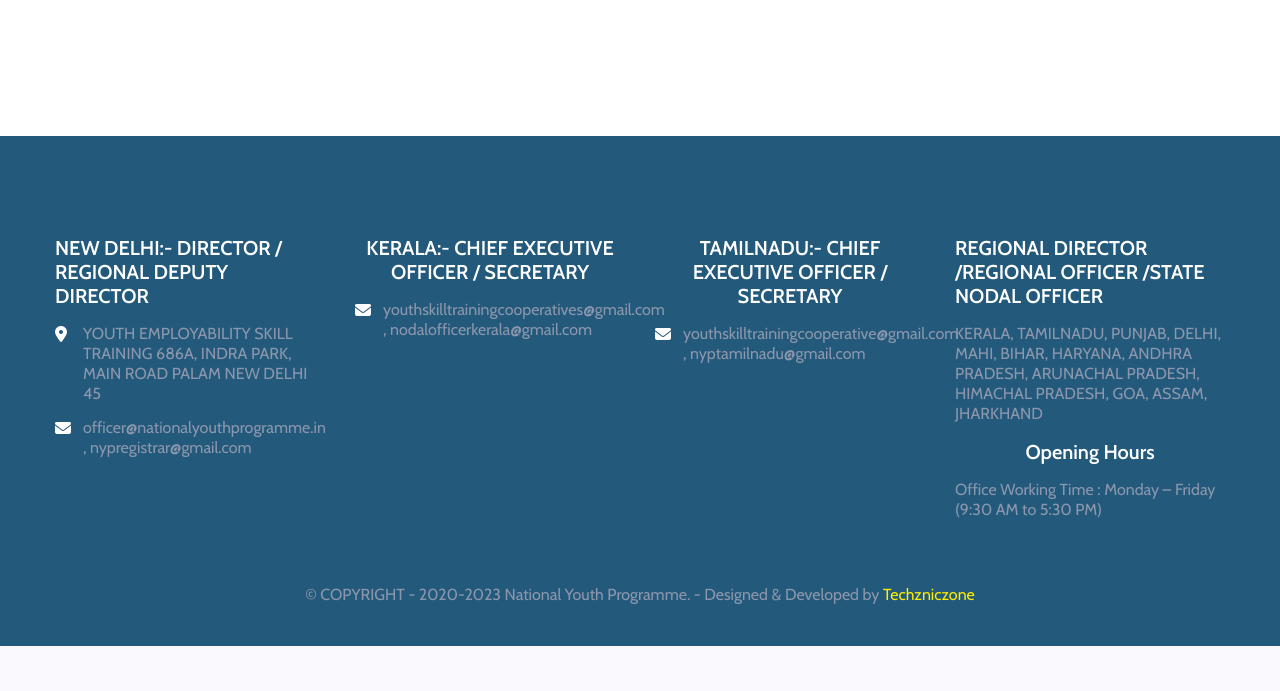
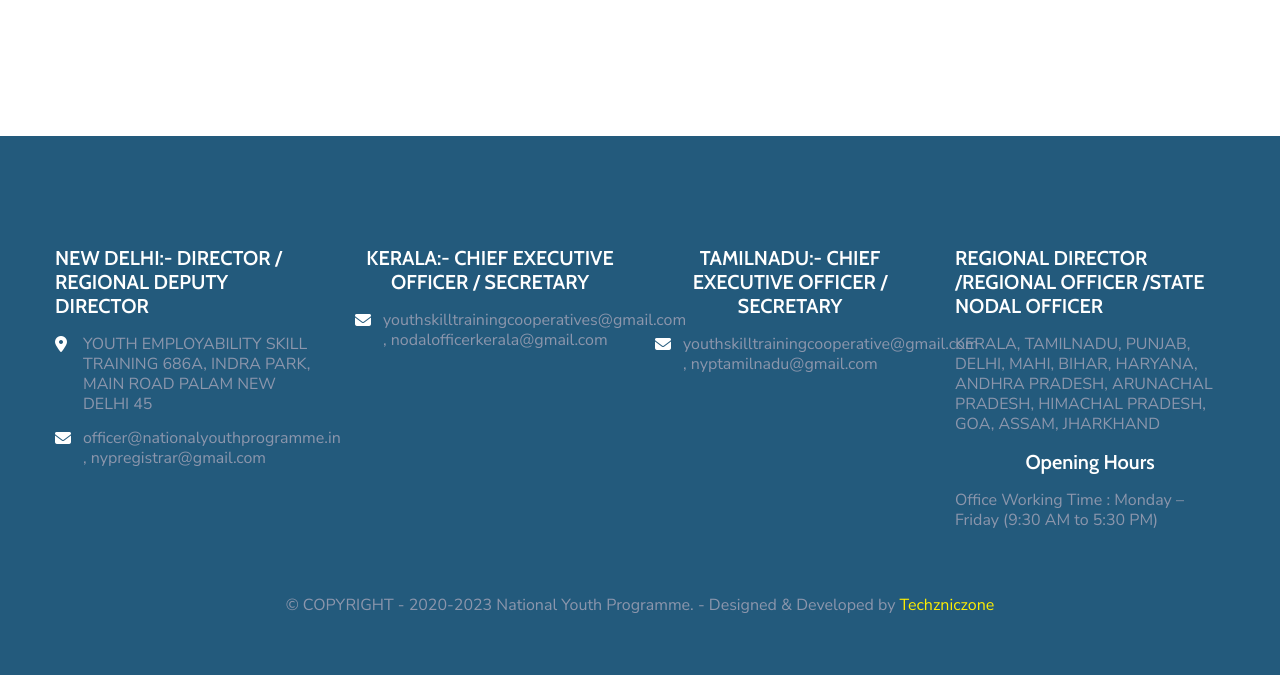
Before and after one commit to Techno-Official/Nationalyouthprogramme, a Django app: page /about_us in a window 1280 px wide. Shown: the part 968-1659 px from the top of the page. Before the commit the page ends 1614 px from the top, so only its background shows below. Run offline with Django 3.2, Linux system fonts and the light colour scheme; some libraries are stand-ins or nearby versions.

Commit message:
common footer color changed , padding changed

```diff
--- a/nationalyouth/templates/Main/footer.html
+++ b/nationalyouth/templates/Main/footer.html
@@ -6,12 +6,12 @@
 <!-------------------------------------- Footer Page ------------------------------------------------>
 <!--------------------------------------------------------------------------------------------------->
 {% load static %}
-<div class="ftAreaWrap position-relative bg-gDark fontAlter">
+<div class="ftAreaWrap position-relative" style=" background-color: #235A7C; fontAlter">
     <!-- pageFooter -->
 
-    <footer id="pageFooter" class="text-center bg-gDark pt-6 pb-3 pt-md-8 pb-md-5">
+    <footer id="pageFooter" class="text-center" style=" background-color: #235A7C; pt-6 pb-3 pt-md-8 pb-md-5">
         <div class="container">
-            <div class="row pt-12">
+            <div class="row pt-22">
                 <div class="col-md-3">
                     <h4 class="fwSemiBold mb-3" style="color: white; text-align: left;">NEW DELHI:- DIRECTOR / REGIONAL
                         DEPUTY
@@ -81,7 +81,7 @@
                 </div>
             </div>
 
-            <p style="margin-top: 65px;">© COPYRIGHT - 2020-2023 National Youth Programme. -
+            <p style="margin-top: 65px; padding-bottom: 60px;">© COPYRIGHT - 2020-2023 National Youth Programme. -
                 Designed
                 & Developed by
                 <a target="_blank" style="text-decoration: none;color: rgb(255, 238, 0);"
```
